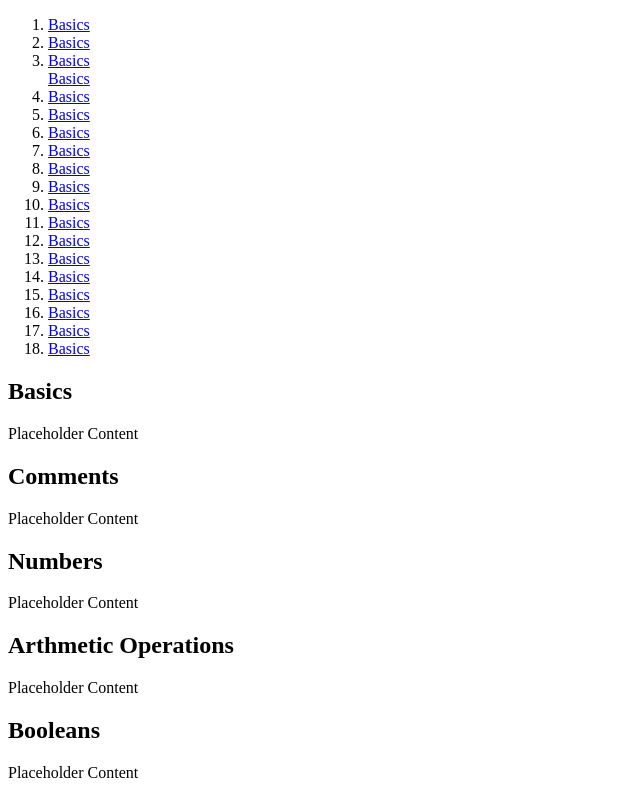
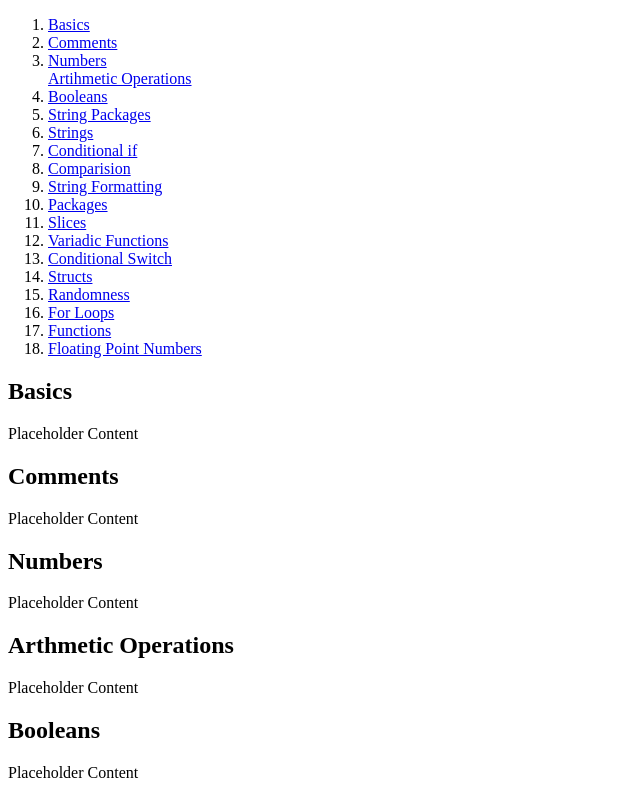
Before and after one commit to soockee/golang-knowledge, a plain HTML site: page index.html in a window 1280 px wide. Shown: the top 795 px of the page, without its empty margins (0-640 px from the left). Drawn offline with Linux system fonts and the light colour scheme; no server answers.

Commit message:
add toc items

```diff
--- a/index.html
+++ b/index.html
@@ -39,90 +39,90 @@ function includeHTML() {
     </li>
     <li>
       <a href="#comments">
-        <span class="title">Basics</span>
+        <span class="title">Comments</span>
       </a>
     </li>
     <li>
       <a href="#numbers">
-        <span class="title">Basics</span>
+        <span class="title">Numbers</span>
       </a>
     </li>
       <a href="#arithmetic_operations">
-        <span class="title">Basics</span>
+        <span class="title">Artihmetic Operations</span>
       </a>
     <li>
       <a href="#booleans">
-        <span class="title">Basics</span>
+        <span class="title">Booleans</span>
       </a>
     </li>
     <li>
       <a href="#string_packages">
-        <span class="title">Basics</span>
+        <span class="title">String Packages</span>
       </a>
     </li>
     <li>
       <a href="#strings">
-        <span class="title">Basics</span>
+        <span class="title">Strings</span>
       </a>
     </li>
     <li>
       <a href="#conditional_if">
-        <span class="title">Basics</span>
+        <span class="title">Conditional if</span>
       </a>
     </li>
     <li>
       <a href="#comparision">
-        <span class="title">Basics</span>
+        <span class="title">Comparision</span>
       </a>
     </li>
     <li>
       <a href="#string_formatting">
-        <span class="title">Basics</span>
+        <span class="title">String Formatting</span>
       </a>
     </li>
     <li>
       <a href="#packages">
-        <span class="title">Basics</span>
+        <span class="title">Packages</span>
       </a>
     </li>
     <li>
       <a href="#slices">
-        <span class="title">Basics</span>
+        <span class="title">Slices</span>
       </a>
     </li>
     <li>
       <a href="#variadic_functions">
-        <span class="title">Basics</span>
+        <span class="title">Variadic Functions</span>
       </a>
     </li>
     <li>
       <a href="#conditionals_switch">
-        <span class="title">Basics</span>
+        <span class="title">Conditional Switch</span>
       </a>
     </li>
     <li>
       <a href="#structs">
-        <span class="title">Basics</span>
+        <span class="title">Structs</span>
       </a>
     </li>
     <li>
       <a href="#randomness">
-        <span class="title">Basics</span>
+        <span class="title">Randomness</span>
       </a>
     </li>
     <li>
       <a href="#for_loops">
-        <span class="title">Basics</span>
+        <span class="title">For Loops</span>
       </a>
     </li>
     <li>
       <a href="#functions">
-        <span class="title">Basics</span>
+        <span class="title">Functions</span>
       </a>
     </li>
     <li>
       <a href="#floating_point_numbers">
-        <span class="title">Basics</span>
+        <span class="title">Floating Point Numbers</span>
       </a>
     </li>
       <ol>
```
